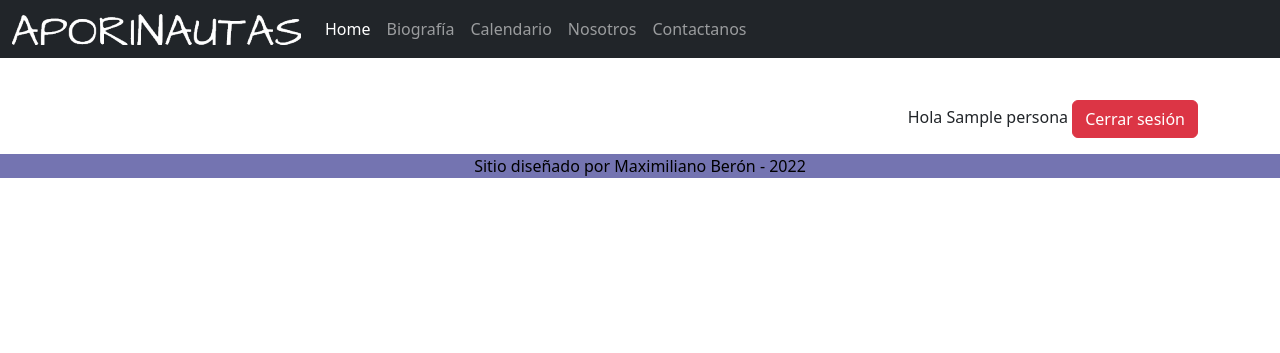
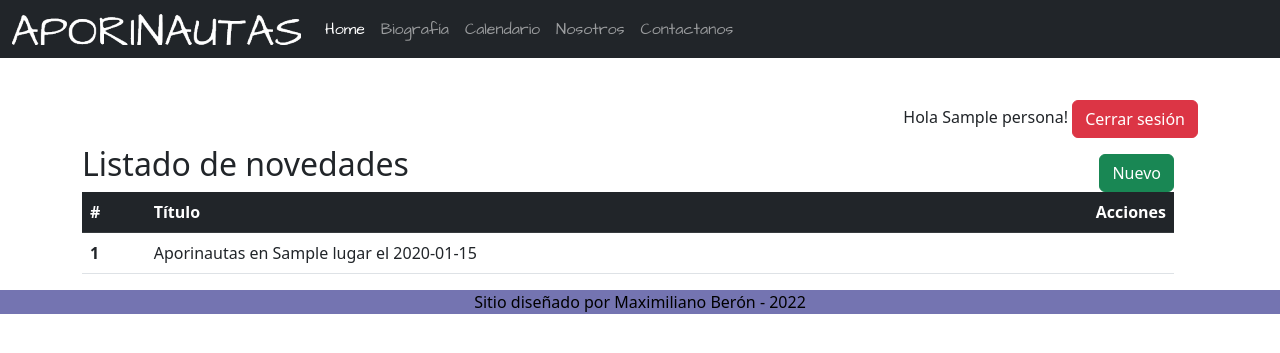
Before and after one commit to MaximilianoBeron/Proyecto-Final---Maximiliano-Ber-n, a Node server app: template views/admin/novedades.hbs in a window 1280 px wide. Shown: the top 353 px of the page. Run offline with Node 20, Linux system fonts and the light colour scheme; the template is opened without the code that fills it: most values are stand-ins (such as "Sample title", 1, 10 or a date in 2020).

Commit message:
Realicé la tarea correspondiente al M5U1. Agregué el archivo sql -novedades-

```diff
--- a/views/admin/layout.hbs
+++ b/views/admin/layout.hbs
@@ -11,6 +11,7 @@
     <title>Aporinautas</title>
     <link href="https://cdn.jsdelivr.net/npm/bootstrap@5.2.2/dist/css/bootstrap.min.css" rel="stylesheet"
         integrity="sha384-Zenh87qX5JnK2Jl0vWa8Ck2rdkQ2Bzep5IDxbcnCeuOxjzrPF/et3URy9Bv1WTRi" crossorigin="anonymous">
+        <link rel="stylesheet" href="https://cdnjs.cloudflare.com/ajax/libs/font-awesome/6.2.1/css/all.min.css" integrity="sha512-MV7K8+y+gLIBoVD59lQIYicR65iaqukzvf/nwasF0nqhPay5w/9lJmVM2hMDcnK1OnMGCdVK+iQrJ7lzPJQd1w==" crossorigin="anonymous" referrerpolicy="no-referrer" />
     <link rel="stylesheet" href="/stylesheets/aporinautas.css ">
 </head>
 
--- a/views/admin/novedades.hbs
+++ b/views/admin/novedades.hbs
@@ -1,13 +1,58 @@
 <div class="container" style="margin-top: 100px;">
+
+
+    {{!INICIO fila 1 -- }}
+    <div class="row">
+        <div class="col">
+            <p class="text-end">
+                <span>Hola {{persona}}!</span>
+                <a href="/admin/login/logout" class="btn btn-danger">Cerrar sesión
+                    <i class="fas fa-sing-ouy-alt"></i></a>
+            </p>
+        </div> {{!FIN fila 1 -- }}
+
+        {{!INICIO fila 2 -- }}
+        <div class="row">
+            <div class="col-7" style="margin-top:-9px ;">
+                <h2>Listado de novedades</h2>
+            </div>
+            <div class="col-5 text-end">
+
+                <a href="" class="btn btn-success"> <i class="fas fa-plus"></i>Nuevo</a>
+            </div>
+
+        </div>{{!FIN fila 2 -- }}
+
+    {{!INICIO fila 3 -- }}
 
     <div class="row">
         <div class="col">
-            <p class="text-end">
-                <span>Hola {{persona}}</span>
-                <a href="/admin/login/logout" class="btn btn-danger">Cerrar sesión
-                    <i class="fas fa-sing-ouy-alt"></i>
-                </a>
-            </p>
+            <table class="table">
+                <thead>
+                    <tr class="table-dark">
+                        <th scope="col">#</th>
+                        <th scope="col">Título</th>
+                        <th scope="col" class="text-end">Acciones</th>
+                    </tr>
+                </thead>
+                <tbody>
+                    {{#each novedades}}
+                    <tr>
+                        <th scope="row">{{id}}</th>
+                        <td>Aporinautas en {{lugar}} el {{fecha}}</td>
+                        <td class="text-end">
+                            <a href=" " class="btn btn-secundary"><i class="fas fa-pencil-alt"></i></a>
+                            <a href="/admin/novedades/eliminar/{{id}} " class="btn btn-secundary"><i class="fas fa-trash"></i></a>
+                        </td>
+                    </tr>
+                    {{/each}}
+                </tbody>
+            </table>
         </div>
     </div>
+
+
+
+
+    </div>
 </div>
--- a/views/layout.hbs
+++ b/views/layout.hbs
@@ -27,19 +27,19 @@
             <div class="collapse navbar-collapse" id="navbarNav">
                 <ul class="navbar-nav">
                     <li class="nav-item">
-                        <a class="nav-link active" aria-current="page" href="#home">Home</a>
+                        <a class="nav-link active" aria-current="page" href="#home" style="font-family: 'Architects Daughter', cursive;">Home</a>
                     </li>
                     <li class="nav-item">
-                        <a class="nav-link" href="#biografia">Biografía</a>
+                        <a class="nav-link" href="#biografia" style="font-family: 'Architects Daughter', cursive;">Biografía</a>
                     </li>
                     <li class="nav-item">
-                        <a class="nav-link" href="#calendario">Calendario</a>
+                        <a class="nav-link" href="#calendario" style="font-family: 'Architects Daughter', cursive;">Calendario</a>
                     </li>
                     <li class="nav-item">
-                        <a class="nav-link" href="#nosotros">Nosotros</a>
+                        <a class="nav-link" href="#nosotros" style="font-family: 'Architects Daughter', cursive;">Nosotros</a>
                     </li>
                     <li class="nav-item">
-                        <a class="nav-link" href="#contactanos">Contactanos</a>
+                        <a class="nav-link" href="#contactanos" style="font-family: 'Architects Daughter', cursive;">Contactanos</a>
                     </li>
 
                 </ul>
```
Also changed, not shown: models/novedadesModel.js (added, +21 -0 lines), novedades.sql (added, +49 -0 lines), routes/admin/novedades.js (+28 -0 lines), routes/index.js (+10 -2 lines), views/index.hbs (+22 -67 lines).
